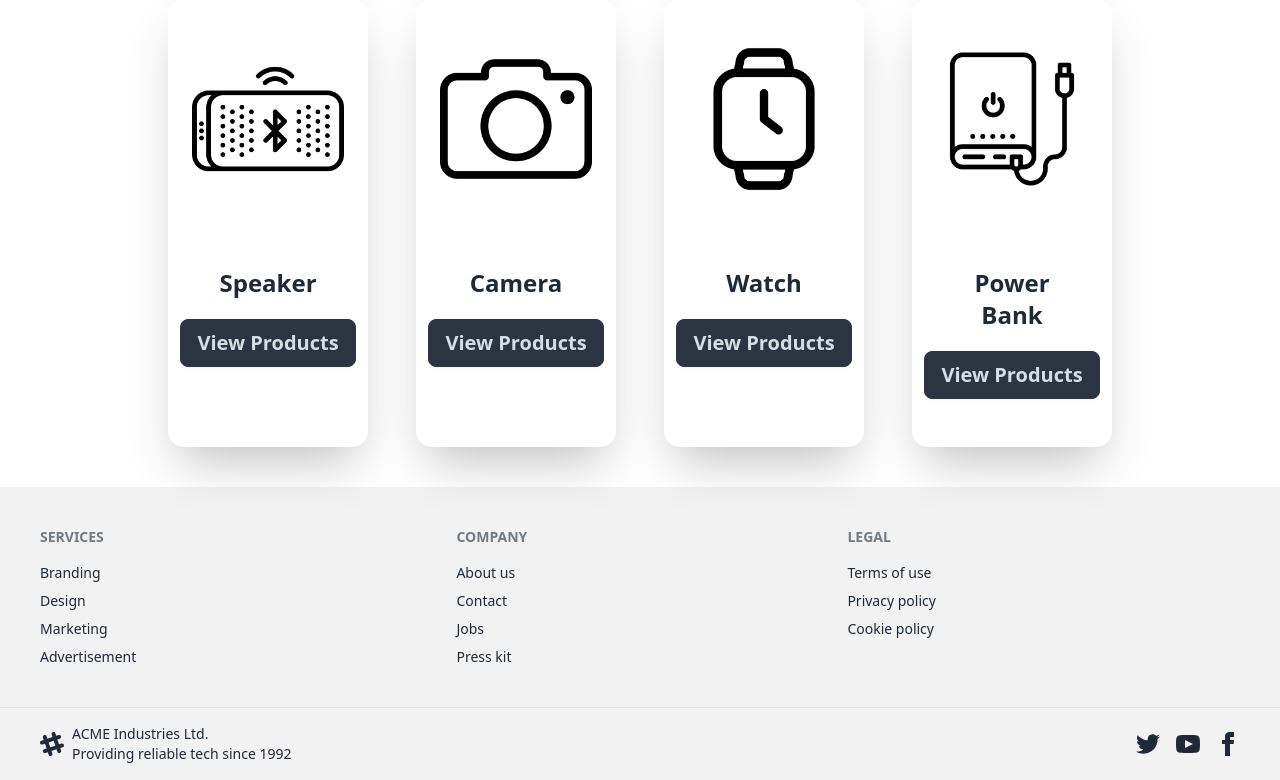
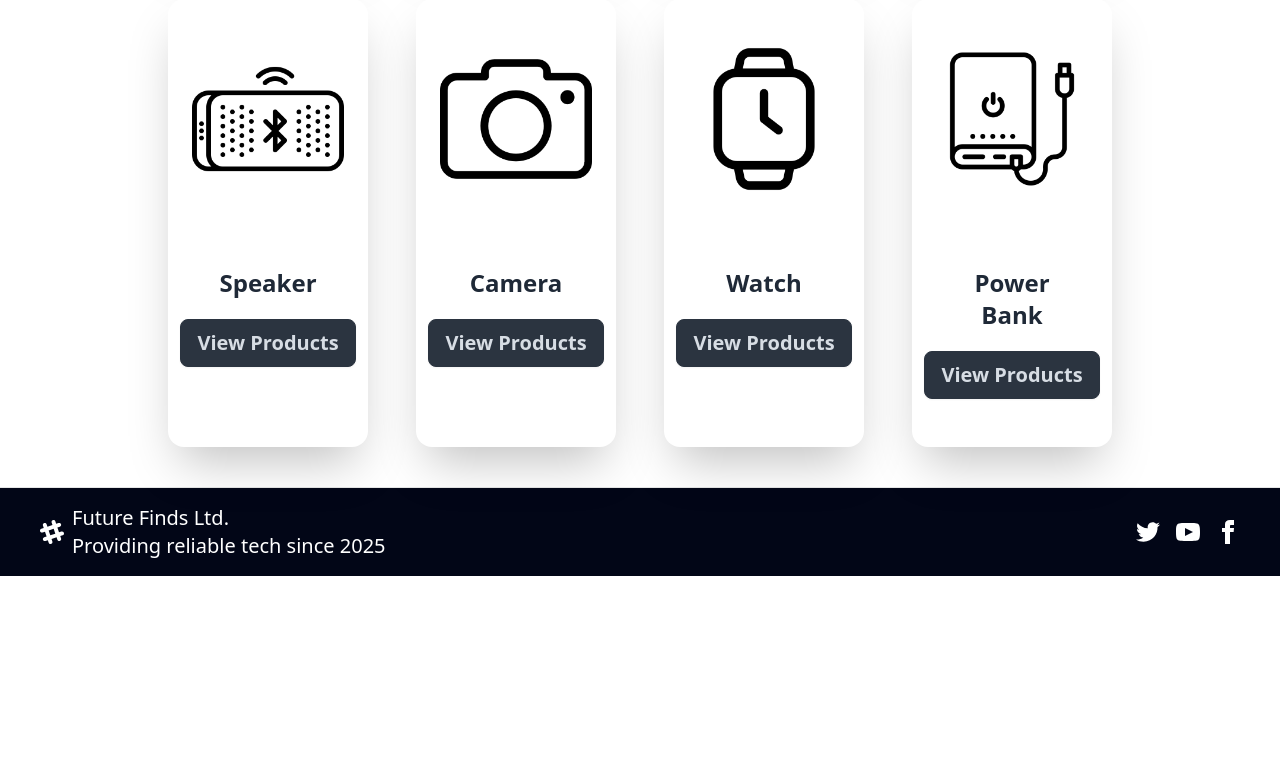
Before and after one commit to Mim-Islam-Moni/FutureFinds, a Django app: page / in a window 1280 px wide. Shown: the part 1453-2233 px from the top of the page. After the commit the page ends 2029 px from the top, so only its background shows below. Run offline with Django 5.2, Linux system fonts and the light colour scheme; data comes from the database, SQL or seed files in the repository; some libraries are stand-ins or nearby versions.

Commit message:
footer section is complete

```diff
--- a/templates/home.html
+++ b/templates/home.html
@@ -150,30 +150,12 @@
 
 </main>
 
-<footer>
-    <footer class="footer sm:footer-horizontal bg-base-200 text-base-content p-10">
-  <nav>
-    <h6 class="footer-title">Services</h6>
-    <a class="link link-hover">Branding</a>
-    <a class="link link-hover">Design</a>
-    <a class="link link-hover">Marketing</a>
-    <a class="link link-hover">Advertisement</a>
-  </nav>
-  <nav>
-    <h6 class="footer-title">Company</h6>
-    <a class="link link-hover">About us</a>
-    <a class="link link-hover">Contact</a>
-    <a class="link link-hover">Jobs</a>
-    <a class="link link-hover">Press kit</a>
-  </nav>
-  <nav>
-    <h6 class="footer-title">Legal</h6>
-    <a class="link link-hover">Terms of use</a>
-    <a class="link link-hover">Privacy policy</a>
-    <a class="link link-hover">Cookie policy</a>
-  </nav>
-</footer>
-<footer class="footer bg-base-200 text-base-content border-base-300 border-t px-10 py-4">
+<footer id="footer_part" class="bg-slate-950" >
+
+
+
+
+<footer class="footer  text-base-content border-base-300 border-t px-10 py-4">
  <aside class="grid-flow-col items-center">
    <svg
      width="24"
@@ -182,14 +164,14 @@
      xmlns="http://www.w3.org/2000/svg"
      fill-rule="evenodd"
      clip-rule="evenodd"
-      class="fill-current">
+     class="fill-current text-white">
      <path
        d="M22.672 15.226l-2.432.811.841 2.515c.33 1.019-.209 2.127-1.23 2.456-1.15.325-2.148-.321-2.463-1.226l-.84-2.518-5.013 1.677.84 2.517c.391 1.203-.434 2.542-1.831 2.542-.88 0-1.601-.564-1.86-1.314l-.842-2.516-2.431.809c-1.135.328-2.145-.317-2.463-1.229-.329-1.018.211-2.127 1.231-2.456l2.432-.809-1.621-4.823-2.432.808c-1.355.384-2.558-.59-2.558-1.839 0-.817.509-1.582 1.327-1.846l2.433-.809-.842-2.515c-.33-1.02.211-2.129 1.232-2.458 1.02-.329 2.13.209 2.461 1.229l.842 2.515 5.011-1.677-.839-2.517c-.403-1.238.484-2.553 1.843-2.553.819 0 1.585.509 1.85 1.326l.841 2.517 2.431-.81c1.02-.33 2.131.211 2.461 1.229.332 1.018-.21 2.126-1.23 2.456l-2.433.809 1.622 4.823 2.433-.809c1.242-.401 2.557.484 2.557 1.838 0 .819-.51 1.583-1.328 1.847m-8.992-6.428l-5.01 1.675 1.619 4.828 5.011-1.674-1.62-4.829z"></path>
    </svg>
-    <p>
-      ACME Industries Ltd.
+   <p class="text-xl text-white">
+     Future Finds Ltd.
      <br />
-      Providing reliable tech since 1992
+     Providing reliable tech since 2025
    </p>
  </aside>
  <nav class="md:place-self-center md:justify-self-end">
@@ -200,7 +182,7 @@
          width="24"
          height="24"
          viewBox="0 0 24 24"
-          class="fill-current">
+         class="fill-current text-white">
          <path
            d="M24 4.557c-.883.392-1.832.656-2.828.775 1.017-.609 1.798-1.574 2.165-2.724-.951.564-2.005.974-3.127 1.195-.897-.957-2.178-1.555-3.594-1.555-3.179 0-5.515 2.966-4.797 6.045-4.091-.205-7.719-2.165-10.148-5.144-1.29 2.213-.669 5.108 1.523 6.574-.806-.026-1.566-.247-2.229-.616-.054 2.281 1.581 4.415 3.949 4.89-.693.188-1.452.232-2.224.084.626 1.956 2.444 3.379 4.6 3.419-2.07 1.623-4.678 2.348-7.29 2.04 2.179 1.397 4.768 2.212 7.548 2.212 9.142 0 14.307-7.721 13.995-14.646.962-.695 1.797-1.562 2.457-2.549z"></path>
        </svg>
@@ -211,7 +193,7 @@
          width="24"
          height="24"
          viewBox="0 0 24 24"
-          class="fill-current">
+         class="fill-current text-white">
          <path
            d="M19.615 3.184c-3.604-.246-11.631-.245-15.23 0-3.897.266-4.356 2.62-4.385 8.816.029 6.185.484 8.549 4.385 8.816 3.6.245 11.626.246 15.23 0 3.897-.266 4.356-2.62 4.385-8.816-.029-6.185-.484-8.549-4.385-8.816zm-10.615 12.816v-8l8 3.993-8 4.007z"></path>
        </svg>
@@ -222,7 +204,7 @@
          width="24"
          height="24"
          viewBox="0 0 24 24"
-          class="fill-current">
+         class="fill-current text-white">
          <path
            d="M9 8h-3v4h3v12h5v-12h3.642l.358-4h-4v-1.667c0-.955.192-1.333 1.115-1.333h2.885v-5h-3.808c-3.596 0-5.192 1.583-5.192 4.615v3.385z"></path>
        </svg>
@@ -230,7 +212,10 @@
    </div>
  </nav>
 </footer>
+
+
 </footer>
+
 
 </body>
 </html>
```
Lines whose indentation alone changed are shown as unchanged.
